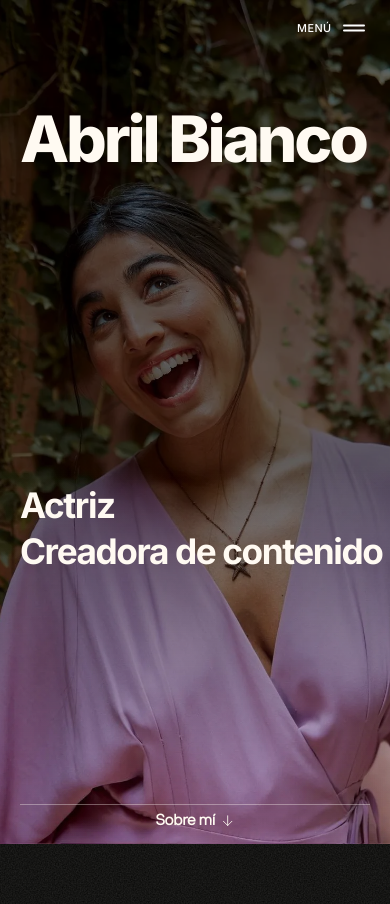
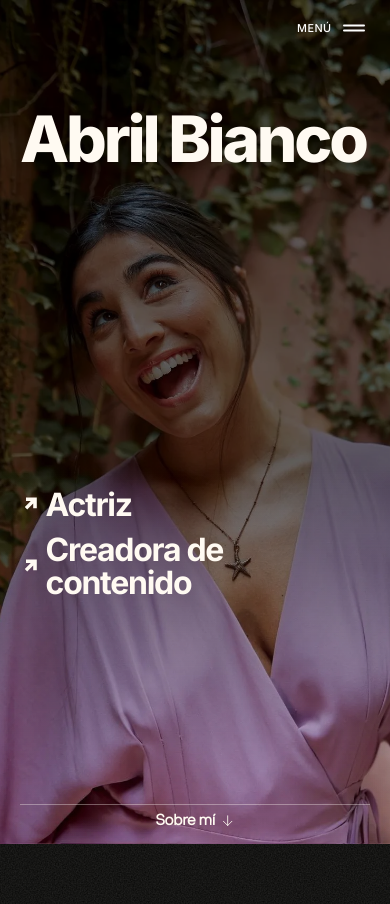
Before and after one commit to lucasperazzi/abril-portfolio, a React (Vite) app: page / in a window 390 px wide. Shown: the top 904 px of the page. Built offline with nearby package versions, Linux system fonts and the light colour scheme.

Commit message:
Somefixes

```diff
--- a/src/App.css
+++ b/src/App.css
@@ -363,16 +363,18 @@
   color: var(--site-text);
   cursor: pointer;
   transition: color 0.3s ease, opacity 0.3s ease;
-  text-align: center;
-  width: auto;
-  min-width: 0;
-  max-width: none;
+  text-align: left;
+  width: 100%;
   height: auto;
-  display: block;
+  display: flex;
+  align-items: center;
+  gap: 0.6rem;
+  box-sizing: border-box;
   box-shadow: none;
   padding: 0;
   backdrop-filter: none;
   -webkit-backdrop-filter: none;
+  margin: 0;
 }
 
 .role-button::before {
@@ -388,17 +390,26 @@
   opacity: 0.85;
 }
 
+.role-arrow-icon {
+  width: 1.8rem;
+  height: 1.8rem;
+  color: var(--site-text);
+  fill: var(--site-text);
+  transition: color 0.3s ease;
+  flex-shrink: 0;
+}
+
 .role-title {
   font-size: 2.75rem;
   display: block;
   font-family: 'Inter', sans-serif;
   font-weight: 700;
   letter-spacing: -0.04em;
-  line-height: 1;
+  line-height: 0.95;
   transition: color 0.3s ease;
   text-align: left;
-  width: auto;
-  white-space: nowrap;
+  min-width: 0;
+  margin: 0;
 }
 
 .role-desc {
@@ -409,10 +420,21 @@
   .role-button:hover .role-title {
     color: rgba(255, 255, 255, 0.4);
   }
+
+  .role-button:hover .role-arrow-icon {
+    color: rgba(255, 255, 255, 0.4);
+    fill: rgba(255, 255, 255, 0.4);
+  }
 }
 
 .role-button-pressed .role-title {
   color: var(--site-pink);
+}
+
+.role-button-pressed .role-arrow-icon {
+  opacity: 1;
+  color: var(--site-pink);
+  fill: var(--site-pink);
 }
 
 .section-spacing {
@@ -1120,6 +1142,15 @@
     align-items: flex-start;
   }
 
+  .role-button {
+    gap: 0.4rem;
+  }
+
+  .role-arrow-icon {
+    width: 1.2rem;
+    height: 1.2rem;
+  }
+
   /* Scroll down indicator mobile */
   .scroll-divider {
     bottom: calc(1rem + env(safe-area-inset-bottom, 0px));
@@ -1160,10 +1191,10 @@
   }
 
   .role-title {
-    font-size: 2.2rem;
-    line-height: 1;
+    font-size: 2rem;
+    line-height: 1.05;
     letter-spacing: -0.04em;
-    white-space: nowrap;
+    white-space: normal;
   }
 
   .role-arrow {
--- a/src/App.jsx
+++ b/src/App.jsx
@@ -1,4 +1,4 @@
-import { useState, useEffect } from 'react'
+import { useState, useEffect, useLayoutEffect } from 'react'
 import { Routes, Route, useLocation } from 'react-router-dom'
 import Navbar from './Navbar'
 import Home from './pages/Home'
@@ -42,8 +42,16 @@ function setMetaTag(selector, attribute, value) {
 
 function ScrollToTop() {
   const { pathname } = useLocation()
-  useEffect(() => {
-    window.scrollTo({ top: 0, behavior: 'smooth' })
+  useLayoutEffect(() => {
+    // Avoid the browser restoring the previous scroll position (iOS Safari)
+    if ('scrollRestoration' in window.history) {
+      window.history.scrollRestoration = 'manual'
+    }
+    // Smooth scrolling is unreliable on iOS during route changes, so jump instantly
+    // and reset every possible scroll container.
+    window.scrollTo(0, 0)
+    document.documentElement.scrollTop = 0
+    document.body.scrollTop = 0
   }, [pathname])
   return null
 }
--- a/src/components/FakeVideoHero.jsx
+++ b/src/components/FakeVideoHero.jsx
@@ -14,6 +14,30 @@ const DownArrowIcon = () => (
   >
     <path d="M11 3V19" stroke="currentColor" strokeWidth="1.4" strokeLinecap="round"/>
     <path d="M4 12L11 19L18 12" stroke="currentColor" strokeWidth="1.4" strokeLinecap="round" strokeLinejoin="round"/>
+  </svg>
+)
+
+const RoleArrowIcon = () => (
+  <svg
+    width="20"
+    height="20"
+    viewBox="0 0 128 128"
+    fill="currentColor"
+    xmlns="http://www.w3.org/2000/svg"
+    className="role-arrow-icon"
+  >
+    <path d="
+      M48 96
+      L32 80
+      L72 40
+      L40 40
+      L40 16
+      L112 16
+      L112 88
+      L88 88
+      L88 56
+      Z"
+      fill="currentColor"/>
   </svg>
 )
 
@@ -170,12 +194,14 @@ function FakeVideoHero({ isReelSection = false }) {
               onClick={() => handleRoleClick('/actress', 'actress')}
               className={`role-button ${pressedRole === 'actress' ? 'role-button-pressed' : ''}`}
             >
+              <RoleArrowIcon />
               <span className="role-title">{t.actress}</span>
             </button>
             <button
               onClick={() => handleRoleClick('/content', 'content')}
               className={`role-button ${pressedRole === 'content' ? 'role-button-pressed' : ''}`}
             >
+              <RoleArrowIcon />
               <span className="role-title">{t.creator}</span>
             </button>
           </div>
```
